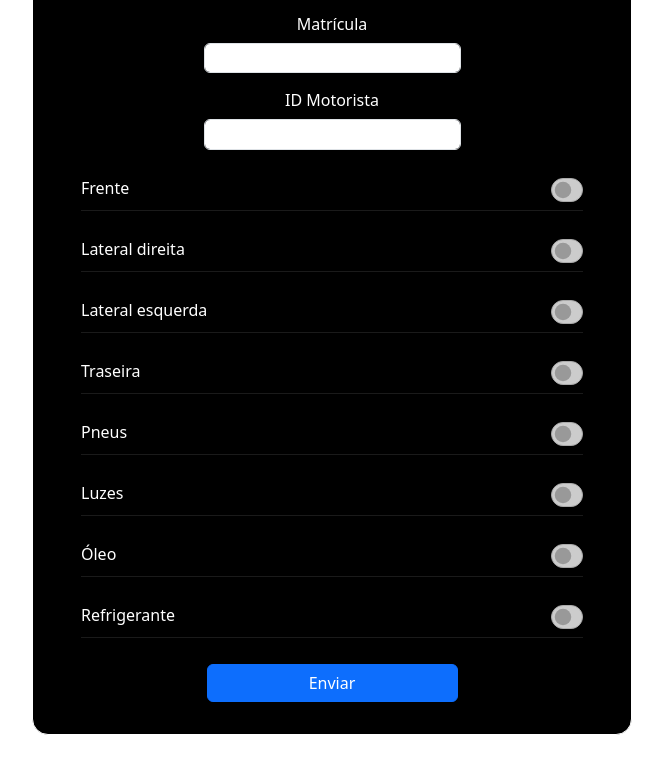
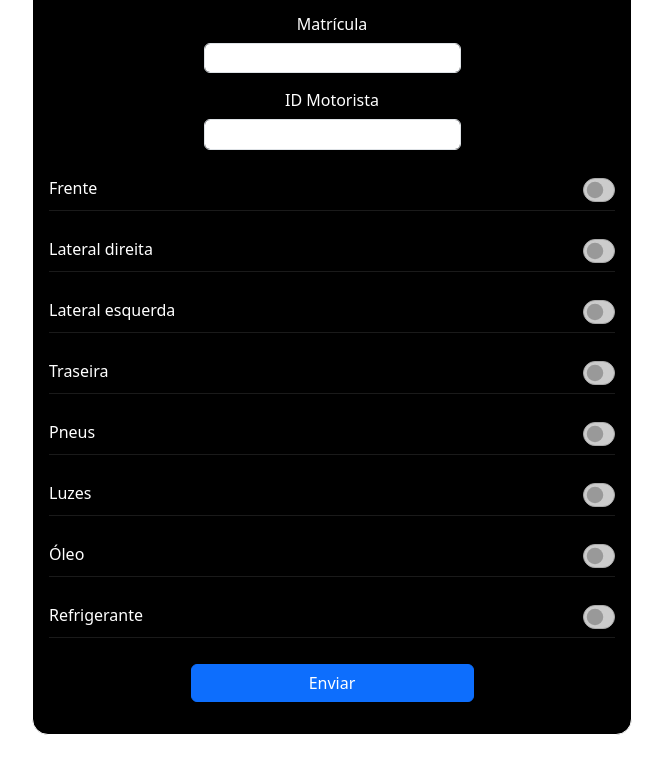
Before and after one commit to rebecafloriano/Checklist-autocarro, a plain HTML site: page index.html in a window 1280 px wide. Shown: the part 185-944 px from the top of the page, without its empty margins (308-971 px from the left). Drawn offline with nearby package versions, Linux system fonts and the light colour scheme.

Commit message:
Update index.html

```diff
--- a/index.html
+++ b/index.html
@@ -10,7 +10,7 @@
         .container {
             display: flex;
             flex-direction: column;
-            width: 100%;
+
         }
 
         .main {
@@ -18,7 +18,7 @@
             border: 1px solid white;
             background-color: black;
             border-radius: 1rem;
-            padding: 2rem 3rem;
+            padding: 2em 1em;
             color: white;
             width: 100%;
             max-width: 600px;
```
